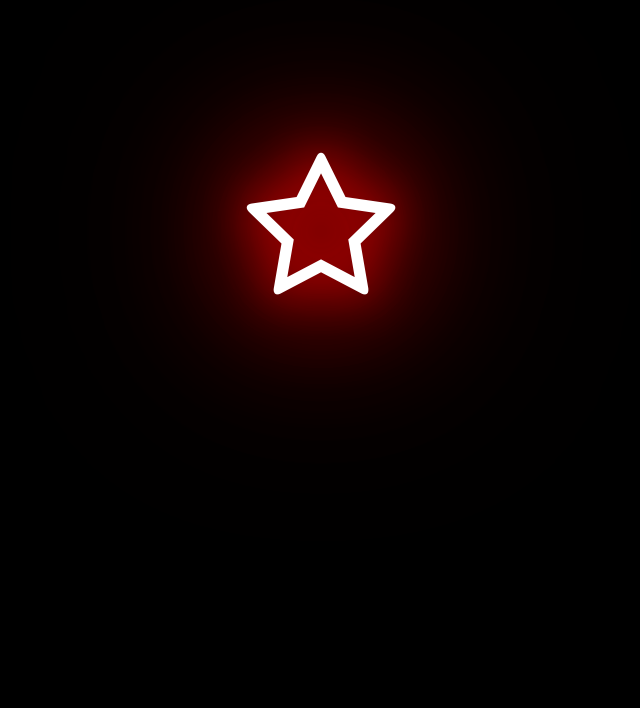
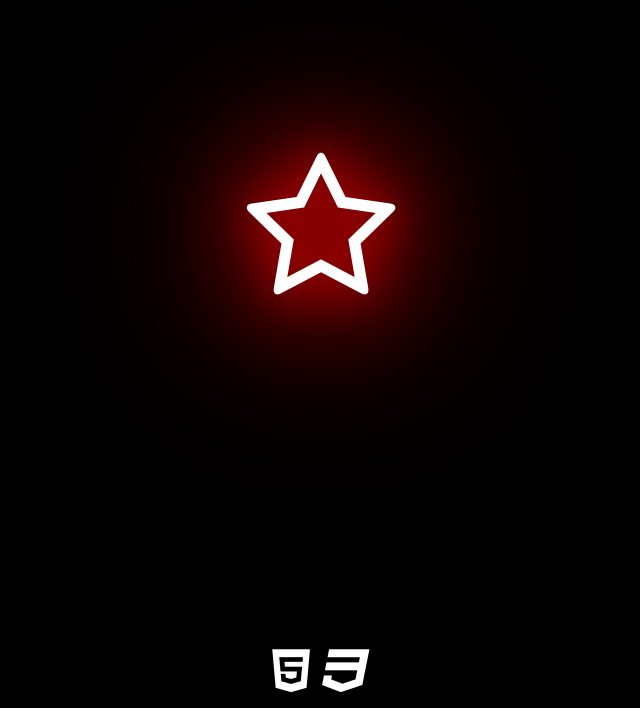
Before and after one commit to luizclaudiolc/efeitos-no-css, a plain HTML site: page index.html in a window 1280 px wide. Shown: the part 167-875 px from the top of the page, without its empty margins (319-959 px from the left). Before the commit the page ends 800 px from the top, so only its background shows below. Drawn offline with Linux system fonts and the light colour scheme.

Commit message:
add footer

```diff
--- a/css/css.css
+++ b/css/css.css
@@ -4,7 +4,7 @@
     box-sizing: border-box;
 }
 
-body {
+main {
     background: black;
     display: flex;
     align-items: center;
@@ -33,3 +33,24 @@ body {
         filter: hue-rotate(360deg);
     }
 }
+
+footer {
+    display: flex;
+    justify-content: center;
+    align-items: center;
+    background: black;
+    color: #fff;
+    font-size: 3em;
+    padding: 10px;
+}
+
+footer #html:hover {
+    transition: 1s;
+    color: #ec6231;
+
+}
+
+footer #css:hover {
+    transition: 1s;
+    color: #1166e8;
+}
--- a/index.html
+++ b/index.html
@@ -9,10 +9,16 @@
 </head>
 <body>
     <main>
-        <div class="box">
+        <div>
             <i class="fa fa-star-o logo" aria-hidden="true"></i>
         </div>
     </main>
 
+    <footer>
+        <div>
+            <i id="html" class="fa fa-html5" aria-hidden="true"></i>
+            <i id="css" class="fa fa-css3" aria-hidden="true"></i>
+        </div>
+    </footer>
 </body>
 </html>
```
